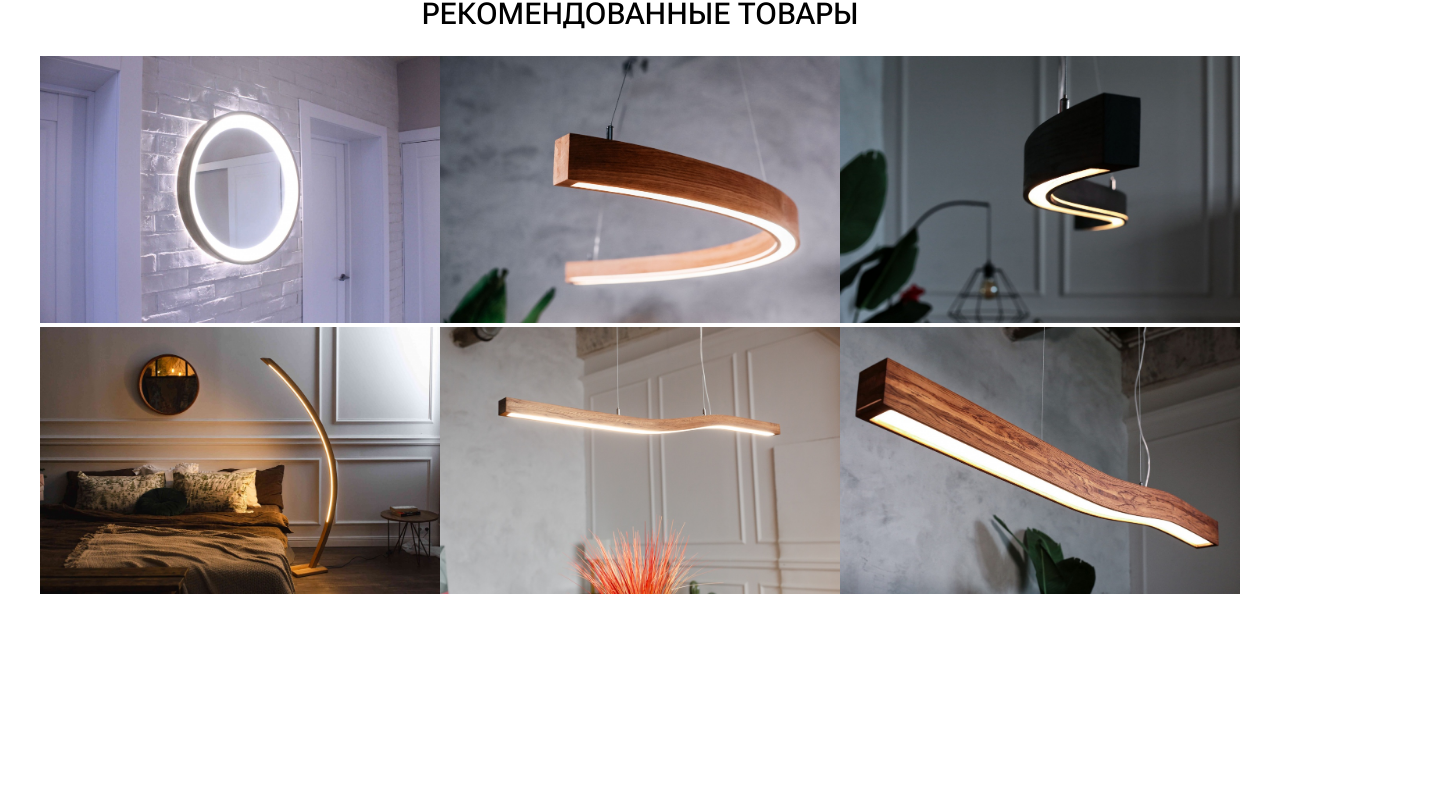
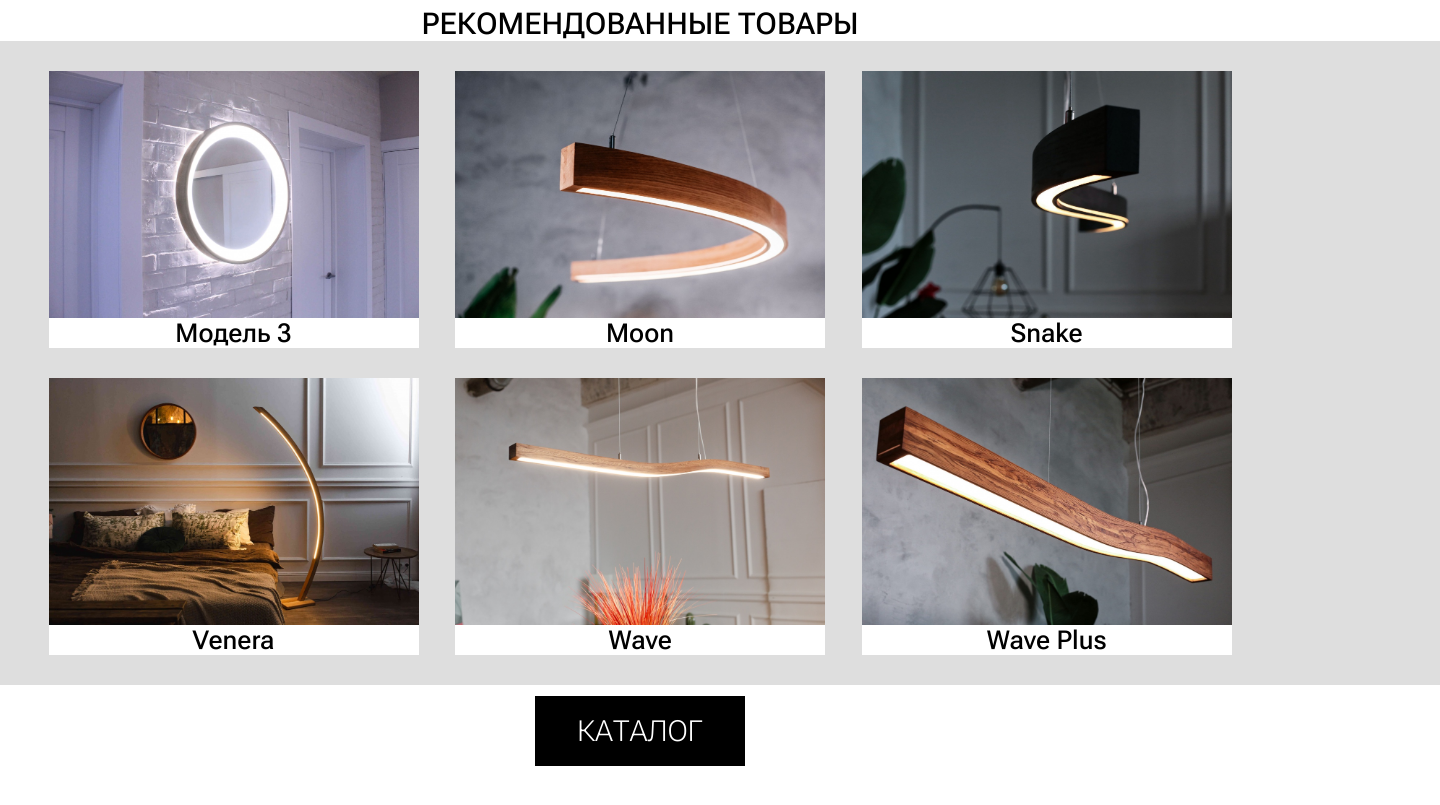
Before and after one commit to horosh7801/dak-website, a Next.js app: page / in a window 1280 px wide. Shown: the part 949-1754 px from the top of the page, 1440 px wide, since content can reach past the window. Built offline with nearby package versions, Linux system fonts and the light colour scheme.

Commit message:
add lib/component folder storing reusable react components; add Button component; add scaled-on-hover featured products items; add katalog button using Button component.

```diff
--- /dev/null
+++ b/lib/components/Button.js
@@ -0,0 +1,31 @@
+import { css } from '@emotion/css'
+
+
+export default function Button({ label, width=100, height=50 }) {
+
+  const button = css`
+    border: 1px solid white;
+    display: flex;
+    align-items: center;
+    justify-content: center;
+    width: ${width}px;
+    height: ${height}px;
+    background-color: black;
+    color: white;
+    vertical-align: center;
+    transition: 0.2s;
+    &:hover {
+      background-color: white;
+      border: 1px solid black;
+      color: black;
+    }
+  `
+
+  return (
+    <div className={button}>
+      <div>
+        {label}
+      </div>
+    </div>
+  )
+}
--- a/pages/_app.js
+++ b/pages/_app.js
@@ -121,7 +121,6 @@ function MyApp({ Component, pageProps }) {
           </div>
           <div className={menuBarLast}>
             <div className={phoneNumber}>
-                +375(29)569-34-76
             </div>
             <div className={shoppingCart}>
             </div>
--- a/pages/index.js
+++ b/pages/index.js
@@ -6,6 +6,8 @@ import lamp3Image from '../public/lamp3.jpg'
 import "react-responsive-carousel/lib/styles/carousel.min.css";
 import { Carousel } from 'react-responsive-carousel';
 import { css } from '@emotion/css'
+import Button from '../lib/components/Button.js'
+
 
 const carouselHeight = 600;
 
@@ -35,7 +37,7 @@ const productTypes = css`
 const featuredProducts = css`
   display: flex;
   flex-direction: column;
-  margin-top: 40px;
+  margin-top: 50px;
   align-items: center;
 `
 const featuredProductsTitle = css`
@@ -49,9 +51,26 @@ const featuredProductsList = css`
   display: flex;
   flex-direction: row;
   flex-wrap: wrap;
+  justify-content: space-between;
+  width: 1183px;
+  margin-top: 30px;
+  margin-bottom: 30px;
+  gap: 30px;
+
+`
+
+const featuredProductsListWrapper = css`
+  width: 100em;
+  background-color: #dedede;
+  display: flex;
   justify-content: center;
-  margin-top: 25px;
+  align-items: center;
+`
 
+const katalogButton = css`
+  font-size: 29px;
+  font-weight: 250;
+  margin-top: 10px;
 `
 
 export default function Home({ featuredItems }) {
@@ -90,8 +109,13 @@ export default function Home({ featuredItems }) {
         <div className={featuredProductsTitle}>
           РЕКОМЕНДОВАННЫЕ ТОВАРЫ
         </div>
-        <div className={featuredProductsList}>
-          {featuredItems.map((item, i) => <FeaturedProduct name={item[0]} url={item[1]} key={i} /> )}
+        <div className={featuredProductsListWrapper}>
+          <div className={featuredProductsList}>
+            {featuredItems.map((item, i) => <FeaturedProduct name={item[0]} url={item[1]} key={i} /> )}
+          </div>
+        </div>
+        <div className={katalogButton}>
+          <Button label={'КАТАЛОГ'} width={210} height={70}/>
         </div>
       </div>
       <div className={css`height: 500px;`}>
@@ -205,10 +229,34 @@ function ProductType({ type }) {
 }
 
 function FeaturedProduct({ name, url}) {
+  const productItem = css`
+    display: flex;
+    flex-direction: column;
+    align-items: center;
+    background-color: white;
+    color: black;
+    font-size: 26px;
+    font-weight: 441;
+    font-stretch: 35%;
+    &:hover {
+      transform: scale(1.2, 1.2);
+      transition: 0.2s;
+    }
+  `
+
+  const itemName = css`
+  `
 
   return (
-    <div>
-      <Image src={url} width={400} height={266.796875} />
+    <div className={productItem}>
+      <Image src={url} width={370} height={246.787109375} />
+      <div className={itemName}>
+        {name}
+      </div>
+      <div>
+      </div>
+      <div>
+      </div>
     </div>
   )
 }
```
